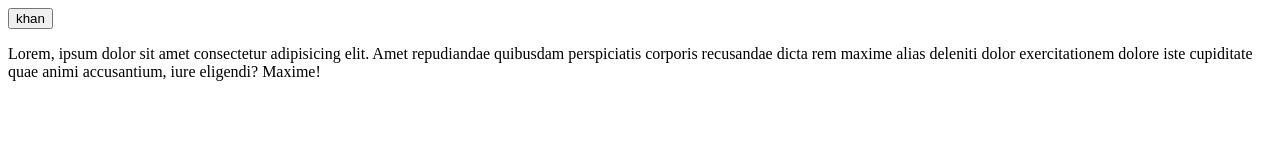
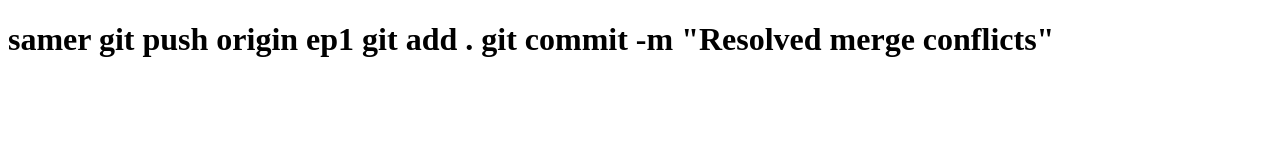
Before and after one commit to jk16434/team-project, a plain HTML site: page index.html in a window 1280 px wide. Drawn offline with Linux system fonts and the light colour scheme.

Commit message:
add new work sameer

```diff
--- a/index.html
+++ b/index.html
@@ -6,14 +6,10 @@
     <title>Document</title>
 </head>
 <body>
-    <button>
-        khan
-    </button>
 
-    <p>
-        Lorem, ipsum dolor sit amet consectetur adipisicing elit. Amet repudiandae quibusdam perspiciatis corporis recusandae dicta rem maxime alias deleniti dolor exercitationem dolore iste cupiditate quae animi accusantium, iure eligendi? Maxime!
-    </p>
-    <a href=""></a>
-
+    <h1>samer git push origin ep1
+        git add .
+        git commit -m "Resolved merge conflicts"
+            </h1>
 </body>
 </html>
```
